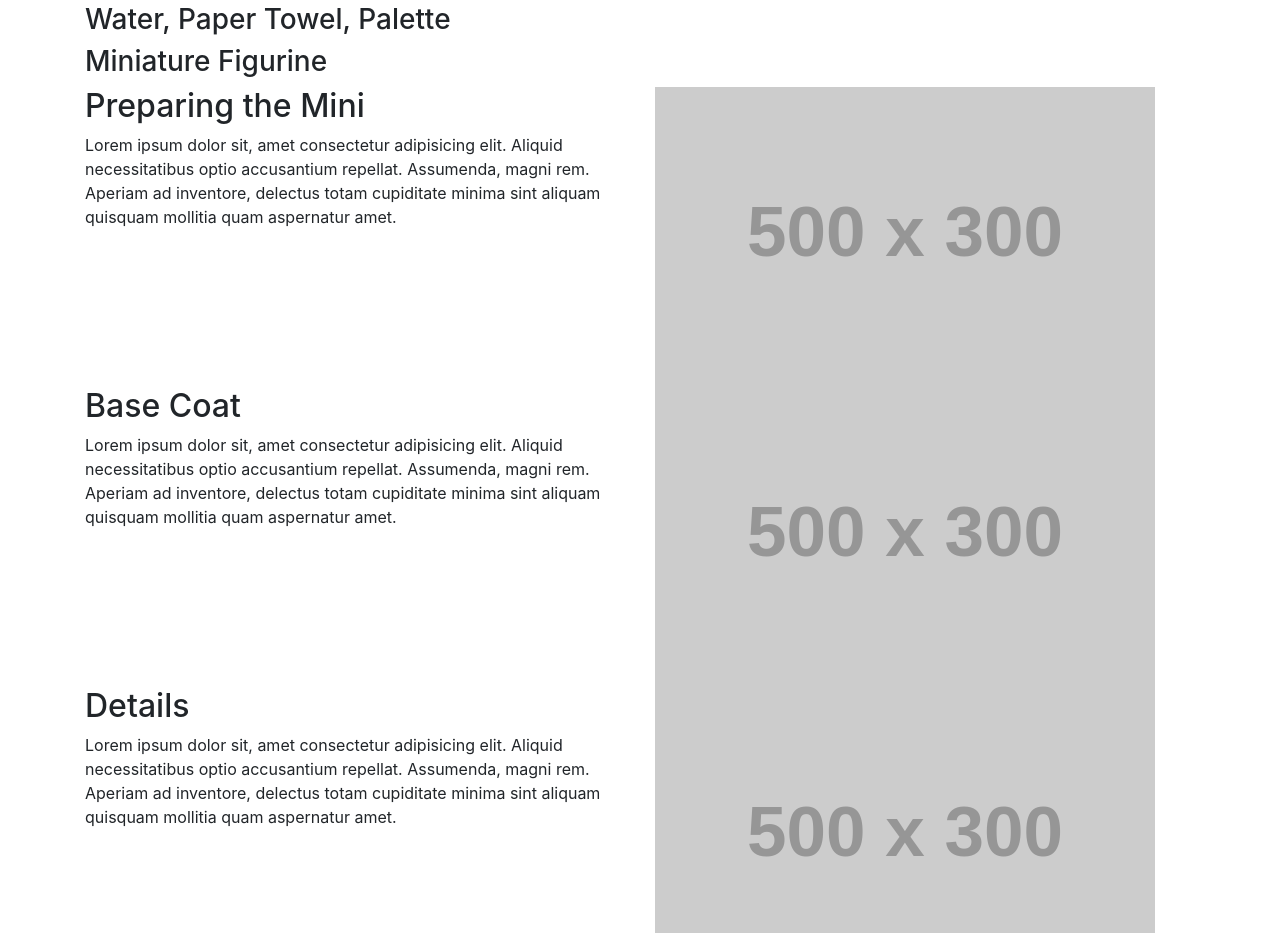
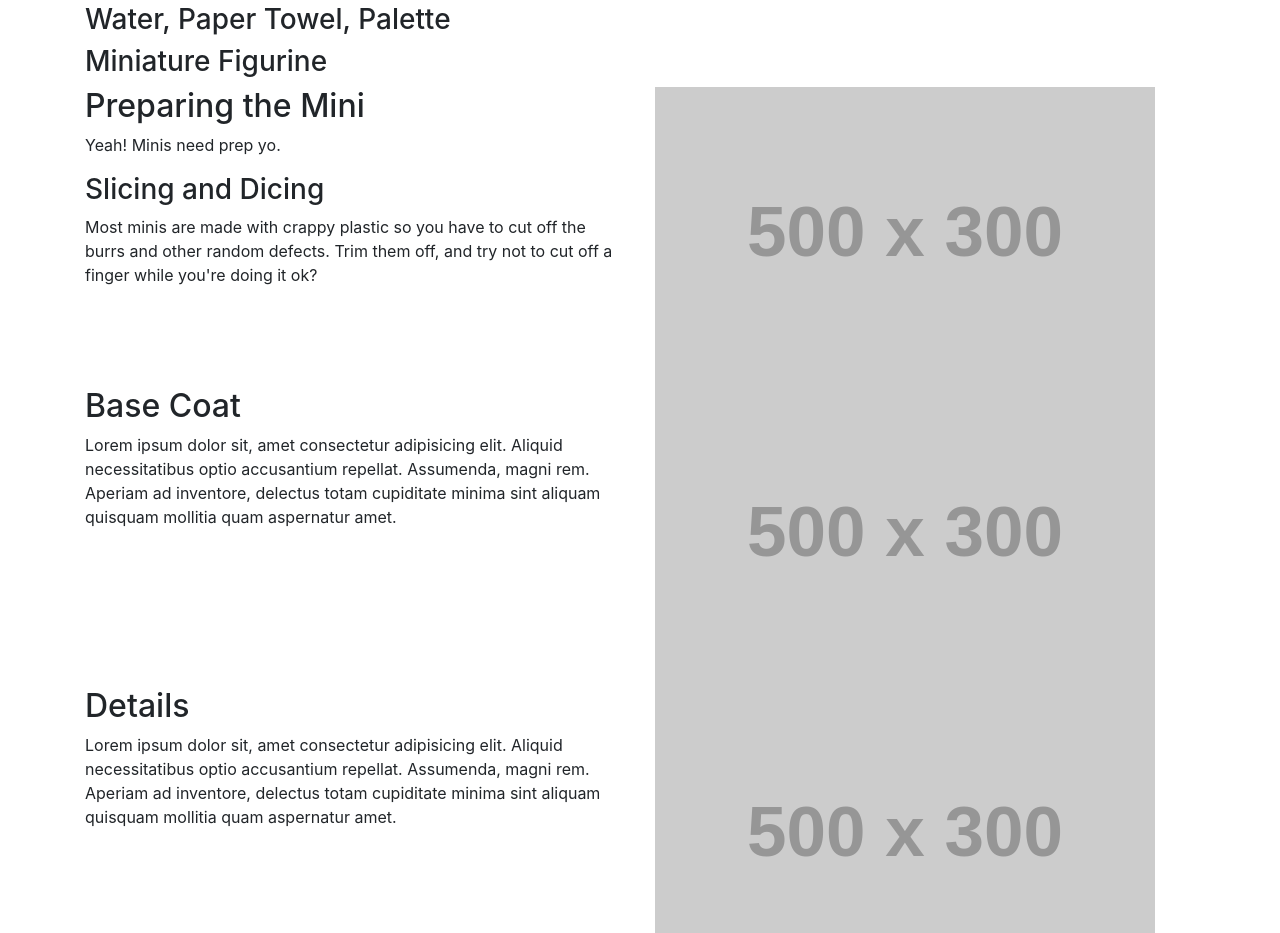
Before and after one commit to emmacarter1024/hobby-test, a plain HTML site: page how-to/minis/minis_start.html in a window 1280 px wide. Shown: the part 915-1848 px from the top of the page. Drawn offline with nearby package versions, Linux system fonts and the light colour scheme; placeholder pictures from the web are drawn by us.

Commit message:
I put more content in.

```diff
--- a/how-to/minis/minis_start.html
+++ b/how-to/minis/minis_start.html
@@ -89,7 +89,9 @@
         <div class="row">
             <div class="col-12 col-lg-6">
                 <h2>Preparing the Mini</h2>
-                <p>Lorem ipsum dolor sit, amet consectetur adipisicing elit. Aliquid necessitatibus optio accusantium repellat. Assumenda, magni rem. Aperiam ad inventore, delectus totam cupiditate minima sint aliquam quisquam mollitia quam aspernatur amet.</p>
+                <p>Yeah! Minis need prep yo.</p>
+                <h3>Slicing and Dicing</h3>
+                <p>Most minis are made with crappy plastic so you have to cut off the burrs and other random defects. Trim them off, and try not to cut off a finger while you're doing it ok?</p>
             </div>
             <div class="col-12 col-lg-6">
                 <img src="https://via.placeholder.com/500x300">
```
